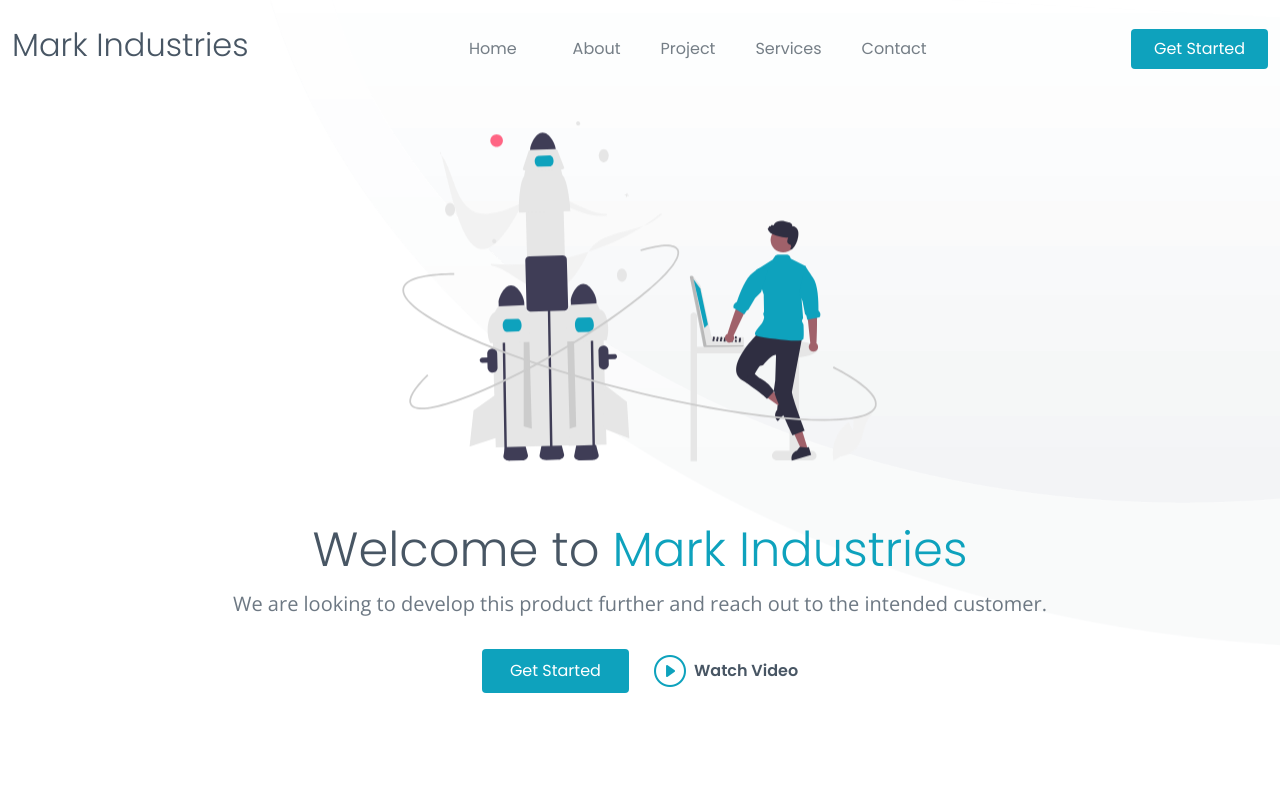
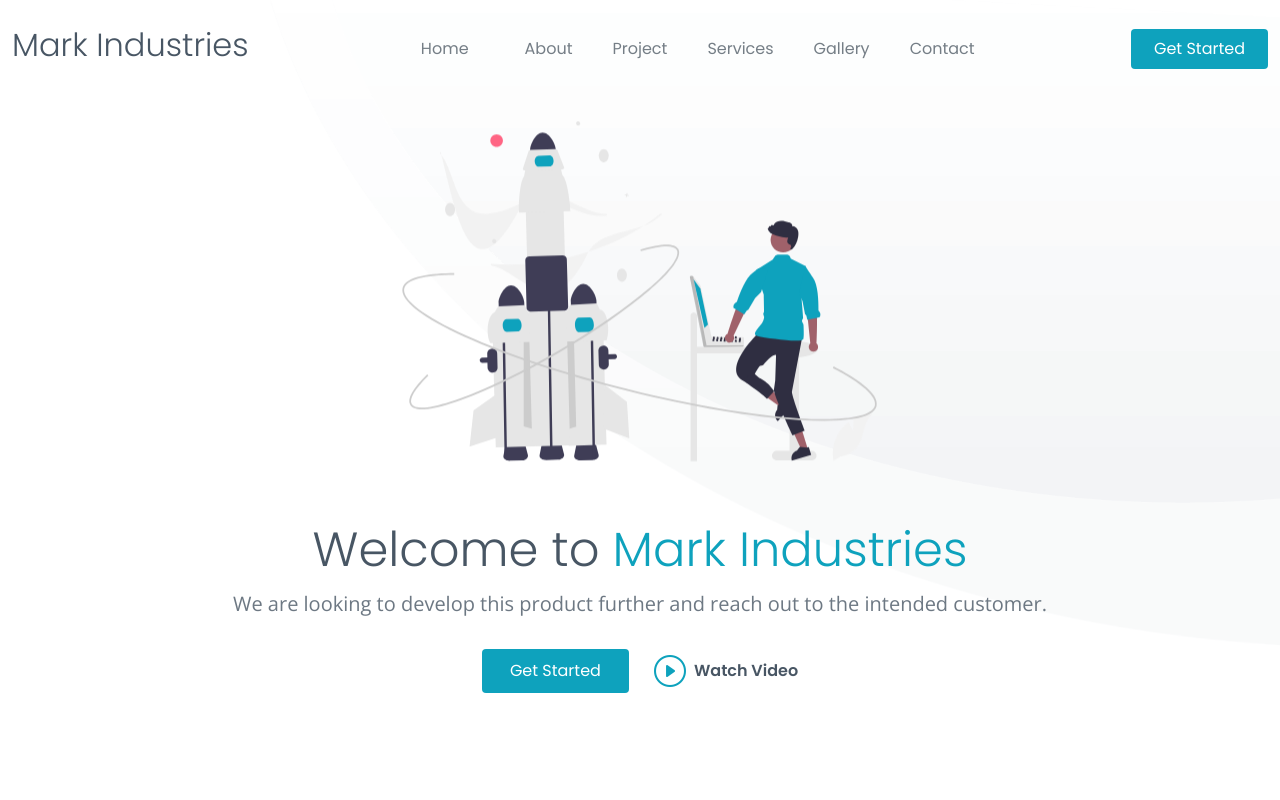
Before and after one commit to shreyas411/MarkIndustries, a plain HTML site: page index.html in a window 1280 px wide. Shown: the top 800 px of the page. Drawn offline with nearby package versions, Linux system fonts and the light colour scheme.

Commit message:
Update index.html

```diff
--- a/index.html
+++ b/index.html
@@ -64,6 +64,7 @@
           <li><a class="nav-link scrollto" href="index.html#about">About</a></li>
           <li><a class="nav-link scrollto" href="index.html#cta">Project</a></li>
           <li><a class="nav-link scrollto" href="index.html#services">Services</a></li>
+          <li><a class="nav-link scrollto" href="index.html#portfolio">Gallery</a></li>
           <li><a class="nav-link scrollto" href="index.html#contact">Contact</a></li>
         </ul>
         <i class="bi bi-list mobile-nav-toggle d-none"></i>
@@ -1315,8 +1316,7 @@
               <li><i class="bi bi-chevron-right"></i> <a href="#about">About us</a></li>
               <li><i class="bi bi-chevron-right"></i> <a href="#cta">Product</a></li>
               <li><i class="bi bi-chevron-right"></i> <a href="#services">Services</a></li>
-              <li><i class="bi bi-chevron-right"></i> <a href="#">Terms of service</a></li>
-              <li><i class="bi bi-chevron-right"></i> <a href="#">Privacy policy</a></li>
+              <li><i class="bi bi-chevron-right"></i> <a href="#portfolio">Gallery</a></li>
             </ul>
           </div>
 
```
